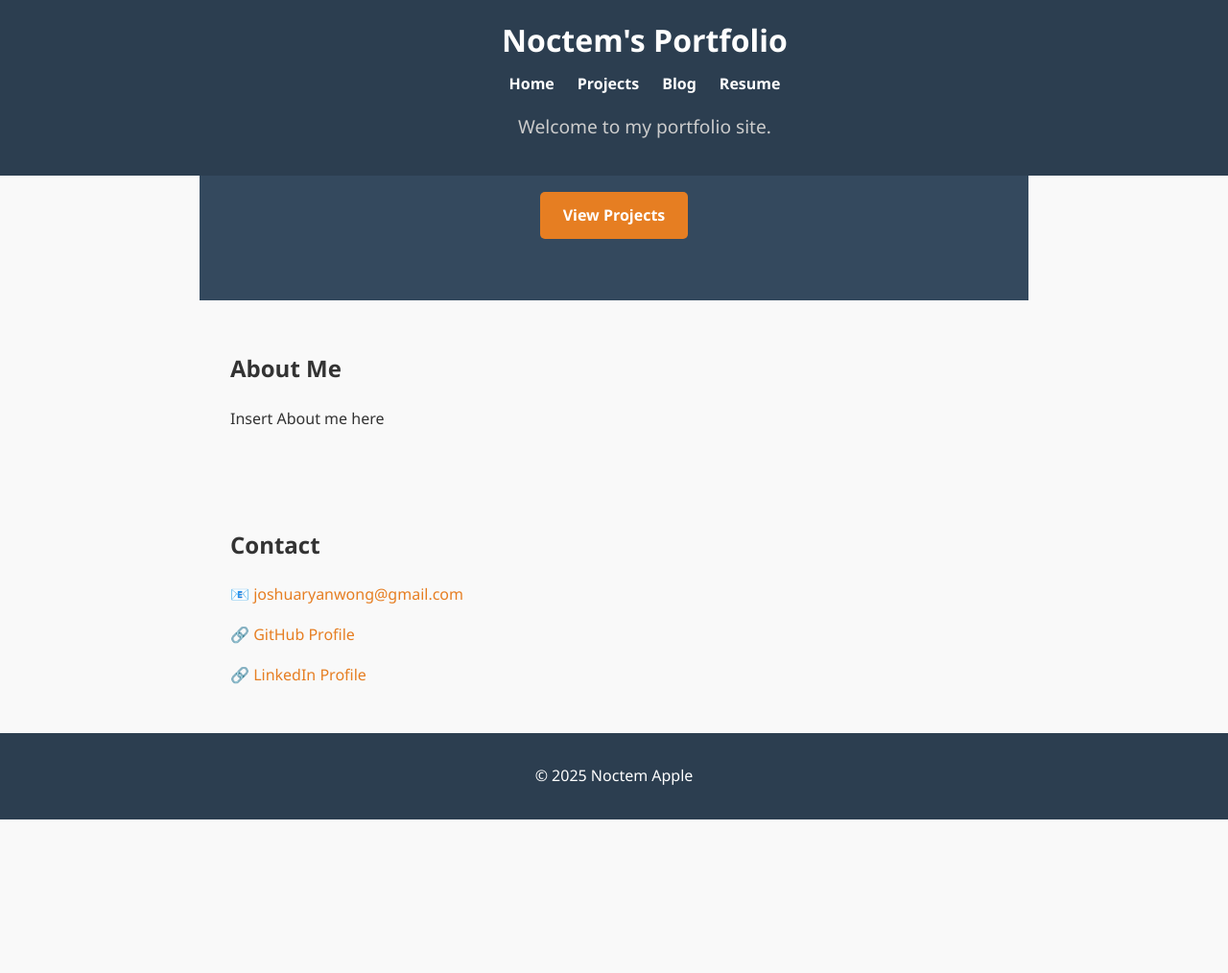
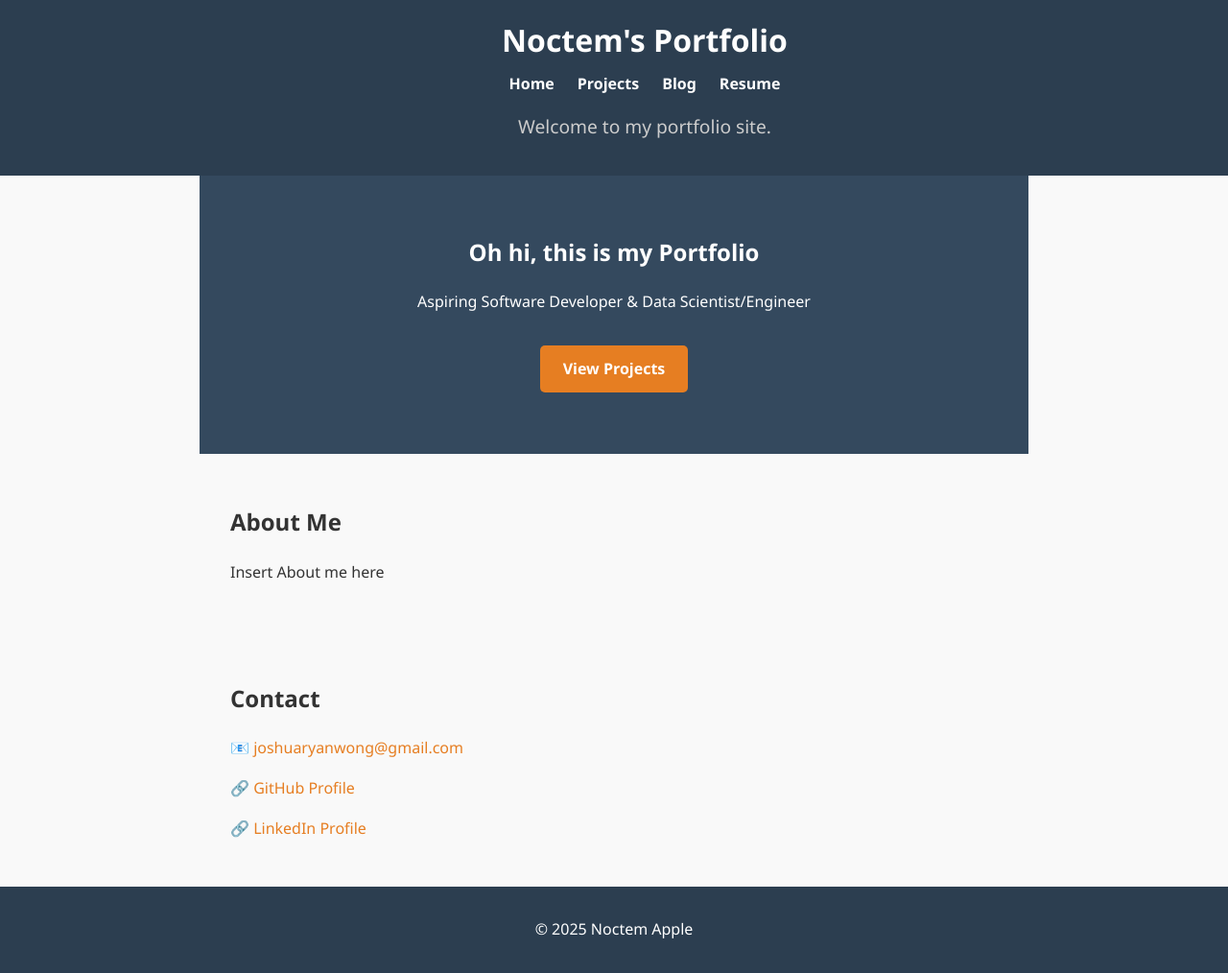
Before and after one commit to NoctemApple/NoctemApple.github.io, a Jekyll site: the page built from index.html, in a window 1280 px wide and 1014 px high. Shown: the whole window at 96% size. Built offline with Jekyll 4.4.1, drawn with Linux system fonts in a browser that asks for light colours.

Commit message:
🐛 fixing css again cause I didnt put the right thing

```diff
--- a/assets/style.css
+++ b/assets/style.css
@@ -142,8 +142,13 @@ main > article {
   margin: auto;
 }
 
+body {
+  padding-top: 160px;
+}
+
+
 @media (max-width: 600px) {
   body {
-    padding-top: 150px;
+    padding-top: 180px;
   }
 }
```
